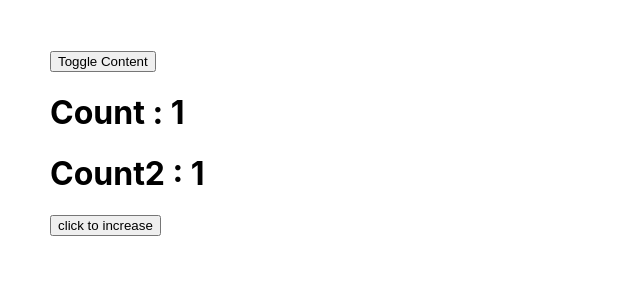
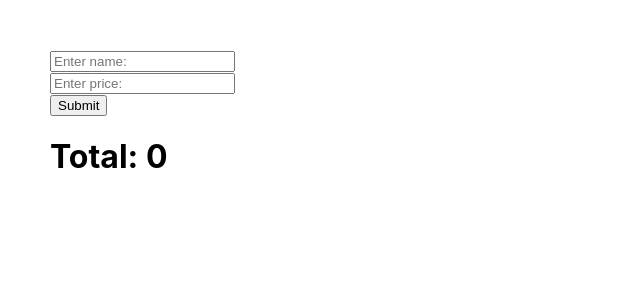
Before and after one commit to Toan1010/learnReact, a React (Create React App) app: page / in a window 1280 px wide. Shown: the top 300 px of the page, without its empty margins (0-640 px from the left). Built offline with nearby package versions, Linux system fonts and the light colour scheme.

Commit message:
learn React: Hook(memo  and useMemo())

```diff
--- a/src/App.js
+++ b/src/App.js
@@ -1,34 +1,48 @@
-import Content from "./Content";
-import { useState, useCallback } from "react";
+import { useState, useMemo } from "react";
 
-//useCallback được dùng để tạo ra hàm dùng cho các Component con giúp cho các Component con nếu
-//ko có sự thay đổi về CẤU TRÚC thì sẽ ko cần re render
+//useMemo giup tranh thuc hien lai 1 logic nao do ko can thieet
 
 function App() {
-  const [show, setShow] = useState(false);
-  const [count, setCount]= useState(1);
-  const [count2, setCount2]= useState(1);
+  const [name, setName] = useState('');
+  const [price, setPrice] = useState();
+  const [products, setProducts] = useState([]);
 
-  const handleStart = () =>{
-    setCount(prev => prev+1)
+  const submit = () => {
+    setProducts( [...products,{
+      name: name,
+      price: +price
+    }])
   }
 
-  const handleStart2 = useCallback(()=>{
-    setCount2(prev => prev+1)
-  },[])
+  const total = useMemo(()=>{
+    let result = products.reduce((re,product) => {
+      return re+product.price;
+    },0);
+    return result;
+  },[products])
 
   return (
     <div className="App" style={{padding:50,}}>
-      <button onClick={()=>setShow(!show)}>Toggle Content</button>
-      <h1>Count : {count}</h1>
-      <h1>Count2 : {count2}</h1>
-      <button
-      onClick={handleStart}>
-        click to increase
-      </button>
-      {show && <Content
-        handle={handleStart2}
-      />}
+      <input
+        placeholder="Enter name: "
+        value={name || ''}
+        onChange={(e)=>{setName(e.target.value)}}
+      />
+      <br/>
+      <input
+        placeholder="Enter price: "
+        value={price || ''}
+        onChange={(e)=>{setPrice(e.target.value)}}
+      />
+      <br></br>
+      <button onClick={submit}>Submit</button>
+      <h1>Total: {total}</h1>
+
+      <ul>
+        {products.map((product, index)=> {
+          return <li key={index}>{product.name} - {product.price}</li>;
+        })}
+      </ul>
     </div>
   );
 }
```
